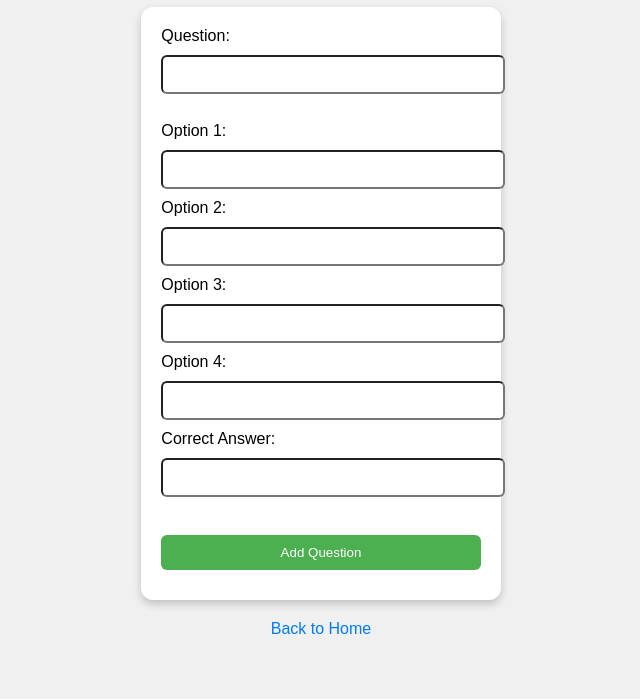
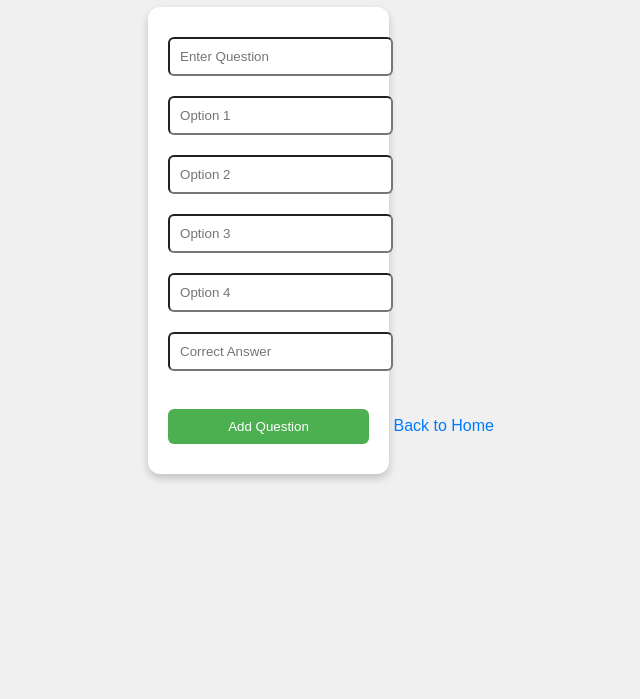
Before and after one commit to priti0816-dange/Backend_Project, a plain HTML site: page admin.html in a window 1280 px wide. Shown: the part 101-800 px from the top of the page, without its empty margins (319-959 px from the left). Drawn offline with Linux system fonts and the light colour scheme; files that its build step writes are made by us from their sources.

Commit message:
Add files via upload

```diff
--- a/admin.html
+++ b/admin.html
@@ -1,34 +1,20 @@
 <!DOCTYPE html>
 <html>
 <head>
-    <title>Add Quiz Question</title>
+    <title>Admin Panel - Add Question</title>
     <link rel="stylesheet" href="/static/styles.css">
 </head>
 <body>
-    <h1>Add a New Quiz Question</h1>
+    <h1>Add New Question</h1>
     <form method="POST">
-        <label>Question:</label>
-        <input type="text" name="question" required><br><br>
-
-        <label>Option 1:</label>
-        <input type="text" name="option1" required><br>
-
-        <label>Option 2:</label>
-        <input type="text" name="option2" required><br>
-
-        <label>Option 3:</label>
-        <input type="text" name="option3" required><br>
-
-        <label>Option 4:</label>
-        <input type="text" name="option4" required><br>
-
-        <label>Correct Answer:</label>
-        <input type="text" name="answer" required><br><br>
-
+        <input name="question" placeholder="Enter Question" required><br>
+        <input name="option1" placeholder="Option 1" required><br>
+        <input name="option2" placeholder="Option 2" required><br>
+        <input name="option3" placeholder="Option 3" required><br>
+        <input name="option4" placeholder="Option 4" required><br>
+        <input name="answer" placeholder="Correct Answer" required><br><br>
         <button type="submit">Add Question</button>
     </form>
-
-    <br>
     <a href="/">Back to Home</a>
 </body>
 </html>
```
Also changed, not shown: index.html (+4 -4 lines), quiz.html (+2 -2 lines), score.html (added, +12 -0 lines).
